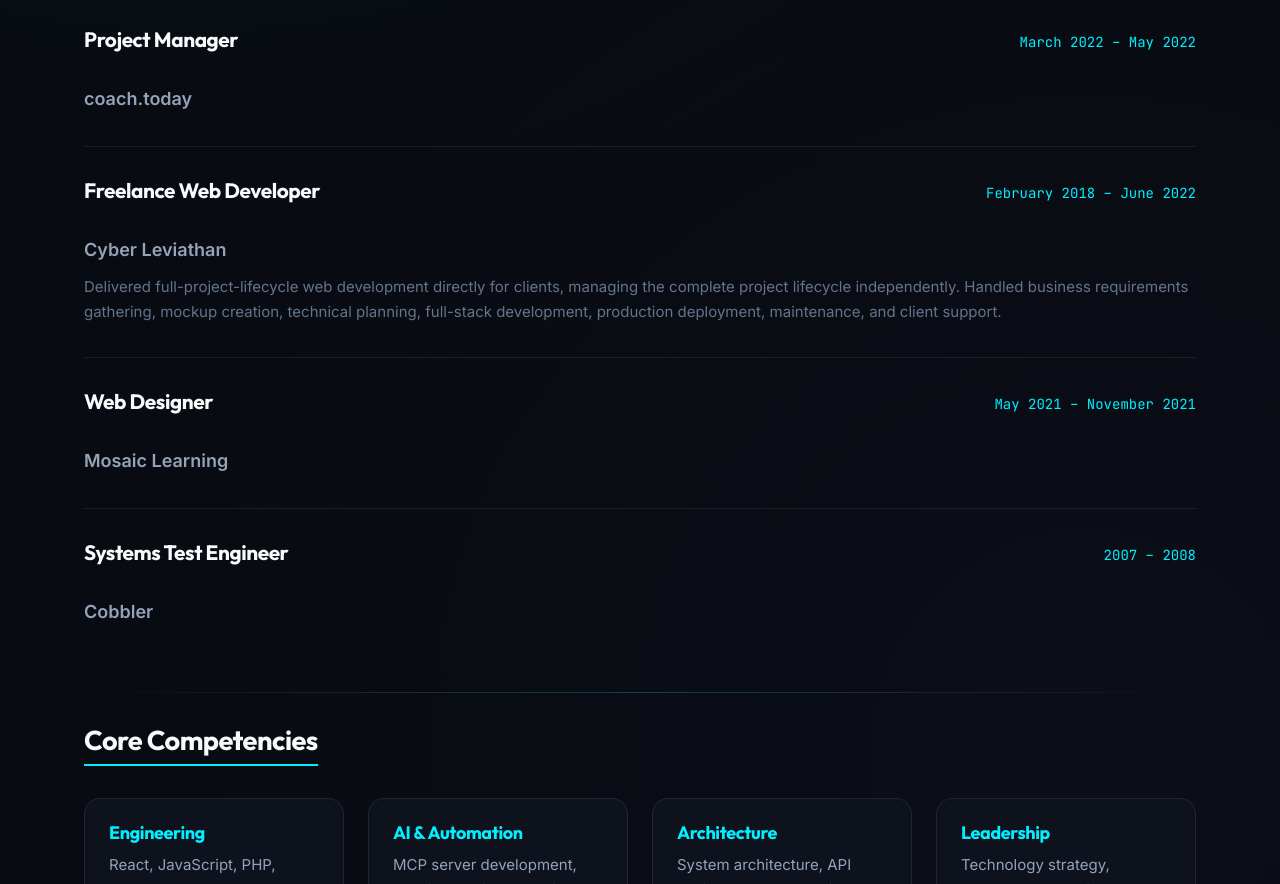
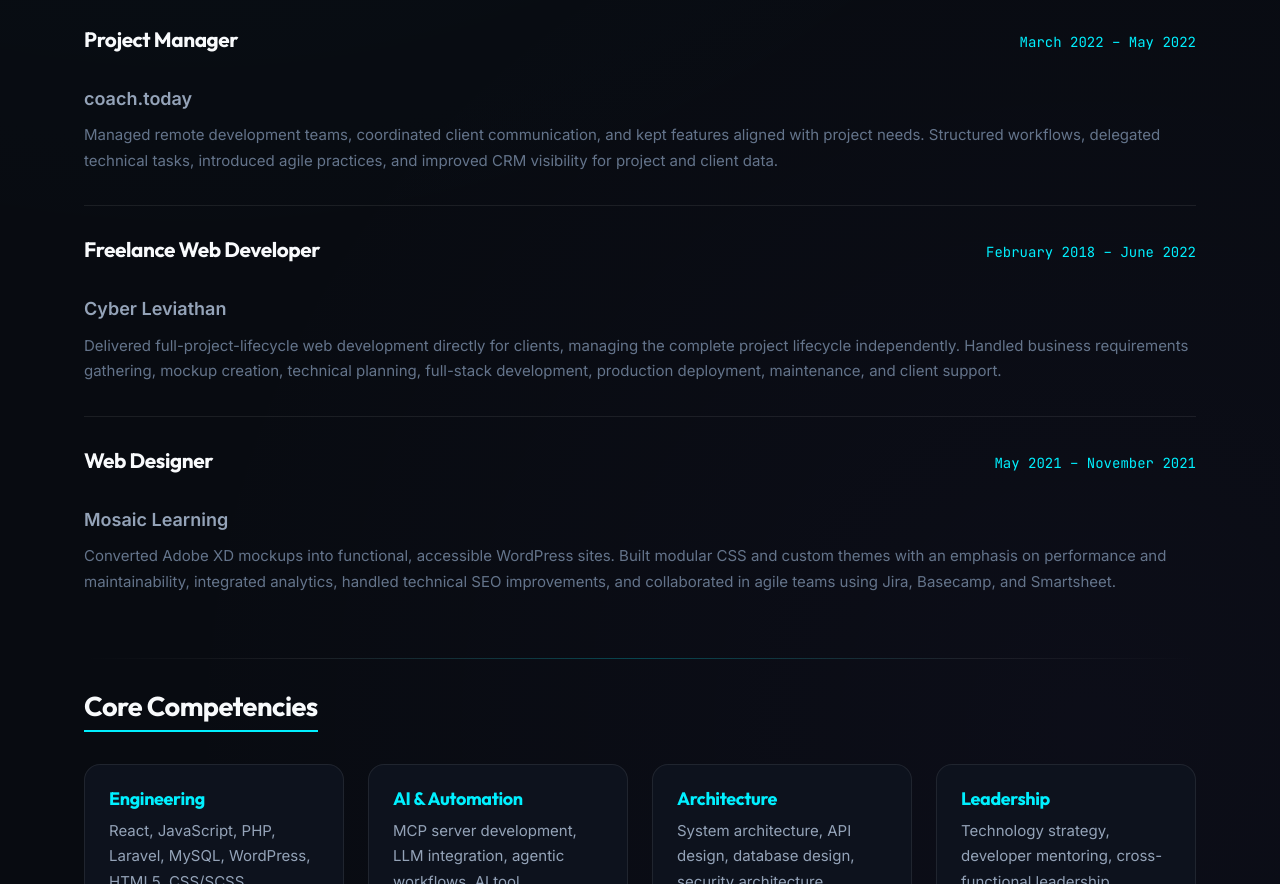
Before and after one commit to countcipher/chris-harlow-engineer, a website: page resume.html in a window 1280 px wide. Shown: the part 1360-2244 px from the top of the page. Drawn offline with Linux system fonts and the light colour scheme.

Commit message:
Expand mid-career roles and remove outdated experience

```diff
--- a/resume.html
+++ b/resume.html
@@ -135,6 +135,9 @@
             <span class="resume-entry__date">March 2022 – May 2022</span>
           </div>
           <p class="resume-entry__company">coach.today</p>
+          <p class="resume-entry__desc">
+            Managed remote development teams, coordinated client communication, and kept features aligned with project needs. Structured workflows, delegated technical tasks, introduced agile practices, and improved CRM visibility for project and client data.
+          </p>
         </div>
 
         <div class="resume-entry">
@@ -154,14 +157,9 @@
             <span class="resume-entry__date">May 2021 – November 2021</span>
           </div>
           <p class="resume-entry__company">Mosaic Learning</p>
-        </div>
-
-        <div class="resume-entry">
-          <div class="resume-entry__header">
-            <h3 class="resume-entry__role">Systems Test Engineer</h3>
-            <span class="resume-entry__date">2007 – 2008</span>
-          </div>
-          <p class="resume-entry__company">Cobbler</p>
+          <p class="resume-entry__desc">
+            Converted Adobe XD mockups into functional, accessible WordPress sites. Built modular CSS and custom themes with an emphasis on performance and maintainability, integrated analytics, handled technical SEO improvements, and collaborated in agile teams using Jira, Basecamp, and Smartsheet.
+          </p>
         </div>
       </div>
 
```
